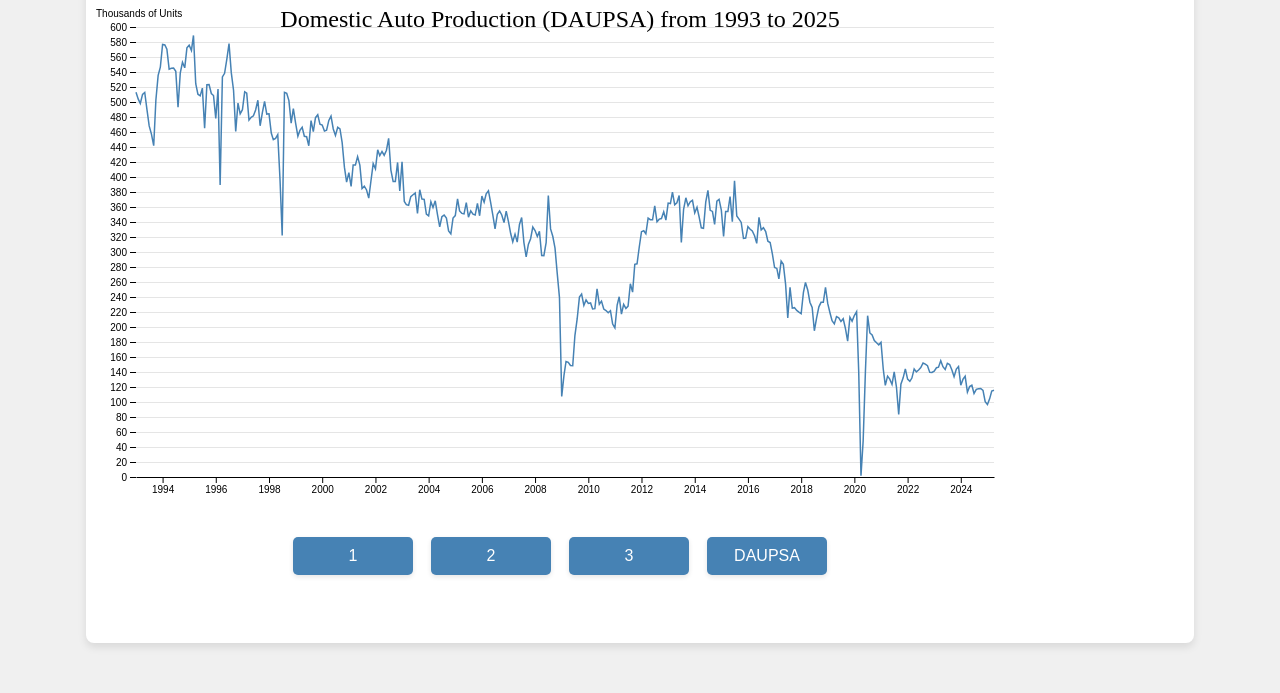
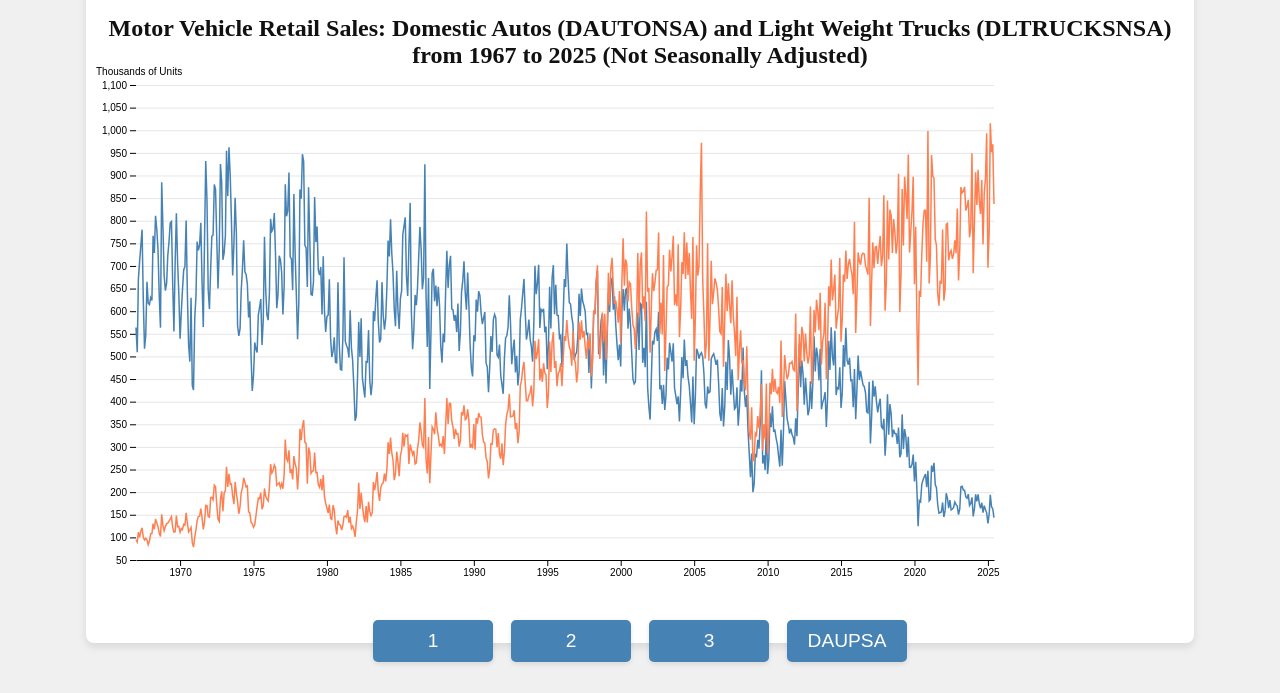
Before and after one commit to StrawHatAaron/CS416-Narrative-Visualization, a plain HTML site: page index.html in a window 1280 px wide. Shown: the part 107-800 px from the top of the page. Drawn offline with nearby package versions, Linux system fonts and the light colour scheme.

Commit message:
titles fixed, more data added, coloring added. I need a legend for a graph and to make this an "interactive slideshow......"

```diff
--- a/index.css
+++ b/index.css
@@ -8,10 +8,33 @@ body {
   background-color: #f0f0f0;
 }
 
+h1 {
+  text-align: center;
+  font-size: 2em;
+  color: #444;
+  margin-bottom: 10px;
+  margin-top: -5px;
+}
+
+h2 {
+  text-align: center;
+  font-size: 1.5em;
+  color: #111;
+  height: 30px;
+}
+
+div#chat-area {
+  display: flex;
+  flex-direction: column;
+  align-items: center;
+  width: 80%;
+  height: 80%;
+}
+
 button{
   margin: 5px;
   padding: 10px 20px;
-  font-size: 16px;
+  font-size: 1.2em;
   cursor: pointer;
   background-color: steelblue;
   color: white;
@@ -38,7 +61,7 @@ div#controls {
 
 div#container {
   display: flex;
-  flex-direction: row;
+  flex-direction: column;
   align-items: center;
   padding: 10px;
   background-color: white;
--- a/index.html
+++ b/index.html
@@ -1,15 +1,23 @@
 <html>
 <head>
   <link rel="stylesheet" href="index.css">
+  <title>USA's Domestic Autos</title>
 </head>
 <link rel="icon" href="https://cdn.brand.illinois.edu/favicon.ico" type="image/x-icon">
 <script src='https://d3js.org/d3.v7.min.js'></script>
 <style></style>
 <body>
   <div id="container">
-    <div id="svg-container">
-      <svg width=80% height=80% >
-        <!-- empty svg canvas -->
+    <div id="title">
+      <h1>Economic Analysis of USA's Domestic Autos</h1>
+    </div>
+    <div id="chart-area">
+      <div id="description">
+        <h2><!-- empty heading managed by index.js --></h2>
+      </div>
+      <div id="svg-buttons-container">
+        <svg >
+          <!-- empty svg canvas managed by index.js -->
         </svg>
         <div id="controls">
           <button data-type="one">1</button>
@@ -19,6 +27,7 @@
         </div>
       </div>
     </div>
+  </div>
 </body>
 <script src="index.js"></script>
 </html>
--- a/index.js
+++ b/index.js
@@ -27,7 +27,7 @@ async function fetchDomesticLightWeightTruckSalesData() {
 async function main() {
     // Declare the chart dimensions and margins.
     const width = 928;
-    const height = 500;
+    const height = 525;
     const marginTop = 20;
     const marginRight = 30;
     const marginBottom = 30;
@@ -39,6 +39,9 @@ async function main() {
                     .attr("height", height)
                     .attr("viewBox", [0, 0, width, height])
                     .attr("style", "max-width: 100%; height: auto; height: intrinsic;");
+
+    const h2 = d3.select("h2")
+        .style("text-align", "center");
 
     // Declare a variable to hold data for Domestic Auto Production (DAUPSA)
     const domesticAutoData = await fetchDomesticAutoData();
@@ -89,20 +92,14 @@ async function main() {
             .attr("stroke-width", 1.5)
             .attr("d", line(domesticAutoData));
         // Add a title to the chart.
-        svg.append("text")
-            .attr("x", width / 2)
-            .attr("y", marginTop)
-            .attr("text-anchor", "middle")
-            .attr("font-size", "1.5em")
-            .text("Domestic Auto Production (DAUPSA) from 1993 to 2025");
+        h2.text("Domestic Auto Production (DAUPSA) from 1993 to 2025 (Seasonally Adjusted)");
     }
 
     function drawChartSales() {
-        console.log(domesticAutoSalesData);
         // Declare the x (horizontal position) scale.
         const x = d3.scaleUtc(d3.extent(domesticAutoSalesData, d => new Date(d.observation_date)), [marginLeft, width - marginRight]);
         // Declare the y (vertical position) scale.
-        const y = d3.scaleLinear([0, 600], [height - marginBottom, marginTop]);
+        const y = d3.scaleLinear([50, 1100], [height - marginBottom, marginTop]);
         // // Add the x-axis.
         svg.append("g")
             .attr("transform", `translate(0,${height - marginBottom})`)
@@ -122,22 +119,31 @@ async function main() {
                 .attr("text-anchor", "start")
                 .text("Thousands of Units"));
         // // Declare the line generator.
-        const line = d3.line()
+        const lineAuto = d3.line()
             .x(d => x(new Date(d.observation_date)))
             .y(d => y(Number(d.DAUTONSA)));
-        // Append a path for the line.
+        // Append a path for the line of domesticAutoSalesData
         svg.append("path")
             .attr("fill", "none")
             .attr("stroke", "steelblue")
             .attr("stroke-width", 1.5)
-            .attr("d", line(domesticAutoSalesData));
+            .attr("d", lineAuto (domesticAutoSalesData));
+        // Append a path for the line of domesticLightWeightTruckSalesData
+        const lineTruck = d3.line()
+            .x(d => x(new Date(d.observation_date)))
+            .y(d => y(Number(d.DLTRUCKSNSA)));
+        // Append a path for the line of domesticLightWeightTruckSalesData
+        svg.append("path")
+            .attr("fill", "none")
+            .attr("stroke", "coral")
+            .attr("stroke-width", 1.5)
+            .attr("d", lineTruck(domesticLightWeightTruckSalesData));
+
+
+
         // Add a title to the chart.
-        svg.append("text")
-            .attr("x", width / 2)
-            .attr("y", marginTop)
-            .attr("text-anchor", "middle")
-            .attr("font-size", "1.5em")
-            .text("Motor Vehicle Retail Sales: Domestic Autos (DAUTONSA) from 1993 to 2025");
+        h2.text("Motor Vehicle Retail Sales: Domestic Autos (DAUTONSA) and Light Weight Trucks (DLTRUCKSNSA) from 1967 to 2025 (Not Seasonally Adjusted)");
+
     }
 
     // Update the SVG based on the selected storyline
@@ -145,18 +151,15 @@ async function main() {
         clearSVG();
         switch (type) {
         case "one":
+            drawChartSales();
+            break;
+
+        case "two":
             drawChartDAUPSA();
             break;
 
-        case "two":
+        case "three":
             drawChartSales();
-            break;
-
-        case "three":
-            svg.append("line")
-                .attr("x1", 50).attr("y1", 150)
-                .attr("x2", 250).attr("y2", 50)
-                .attr("stroke", "green").attr("stroke-width", 4);
             break;
 
         case "four-daupsa":
```
Lines whose indentation alone changed are shown as unchanged.
